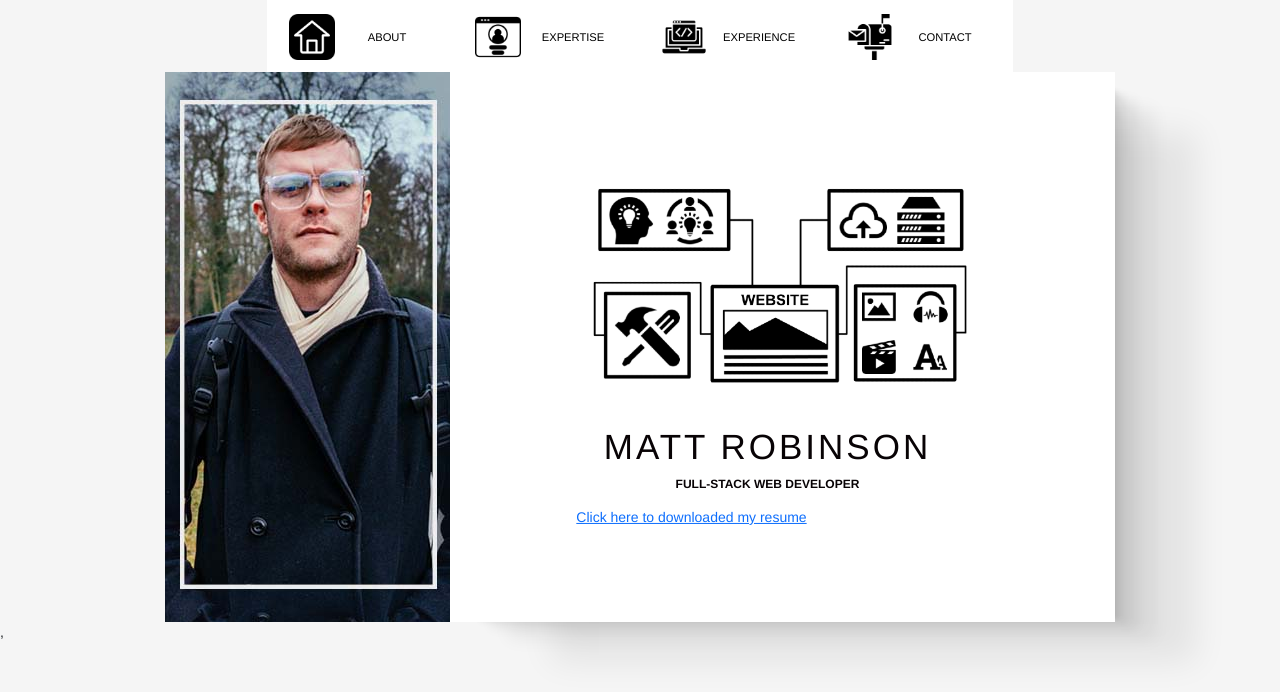
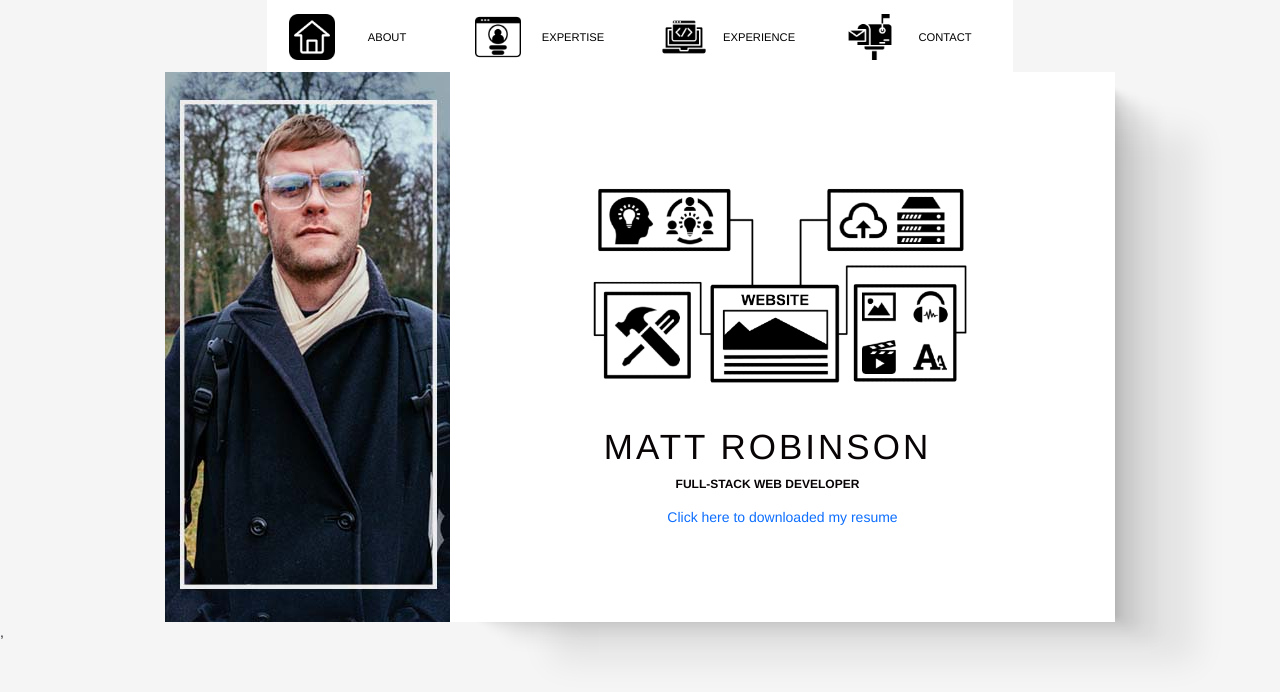
Before and after one commit to mrob-dev/mrob-dev-home, a React (Create React App) app: page / in a window 1280 px wide. Shown: the top 692 px of the page. Built offline with nearby package versions, Linux system fonts and the light colour scheme.

Commit message:
added cv

```diff
--- a/src/routes/main.css
+++ b/src/routes/main.css
@@ -19,6 +19,11 @@ p {
 
 .expertise-list {
   text-align: left;
+}
+
+#resume {
+  text-align: center;
+  text-decoration: none;
 }
 
 
```
Also changed, not shown: 1 other file (tests, documents, lock files or other folders).
